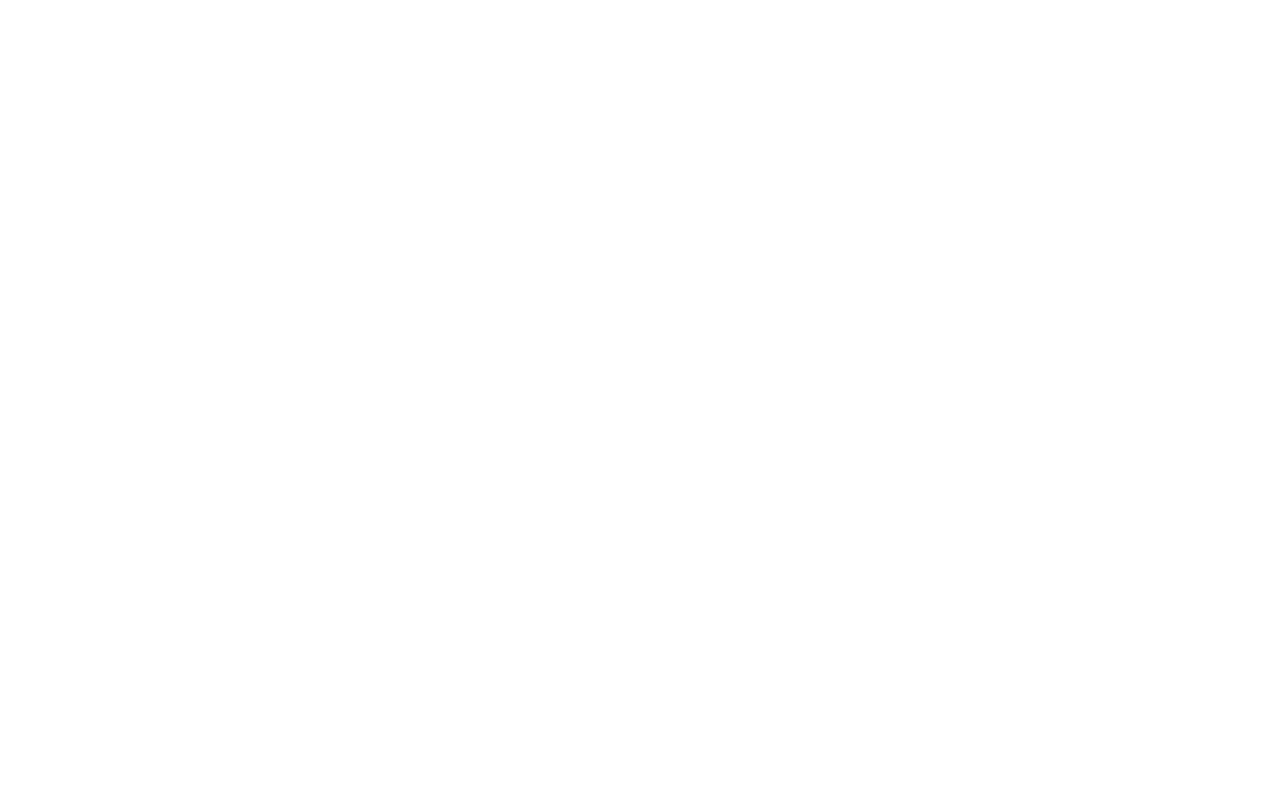
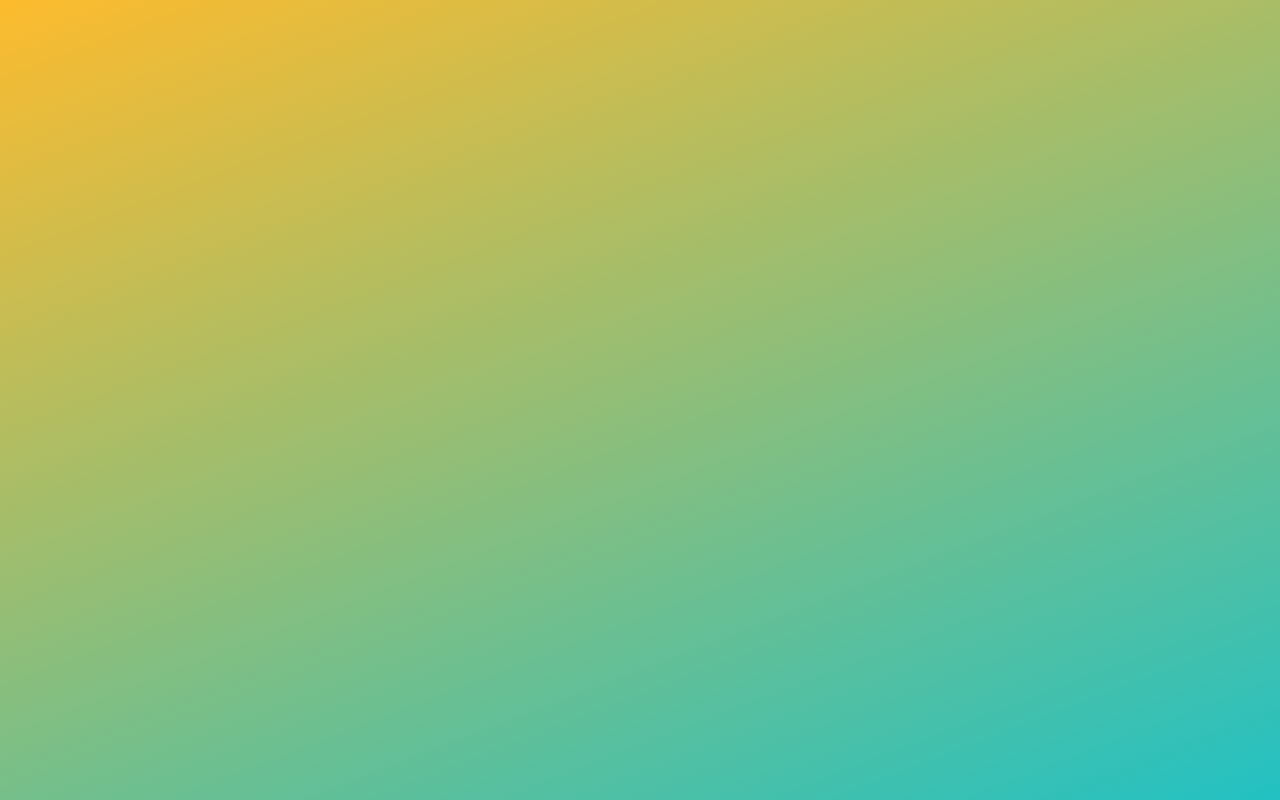
Before and after one commit to RubyVine01/weather-app, a Vue app: page / in a window 1280 px wide. Built offline with nearby package versions, Linux system fonts and the light colour scheme.

Commit message:
add main style

```diff
--- /dev/null
+++ b/src/assets/main.css
@@ -0,0 +1,18 @@
+* {
+  margin: 0;
+  padding: 0;
+}
+
+body {
+  width: 100%;
+  min-height: 100vh;
+  background: rgb(34, 193, 195);
+  background: linear-gradient(
+    339deg,
+    rgba(34, 193, 195, 1) 0%,
+    rgba(253, 187, 45, 1) 100%
+  );
+  display: flex;
+  justify-content: center;
+  align-items: center;
+}
--- a/src/main.js
+++ b/src/main.js
@@ -1,4 +1,6 @@
 import { createApp } from "vue";
 import App from "./App.vue";
 
+import './assets/main.css'
+
 createApp(App).mount("#app");
```
